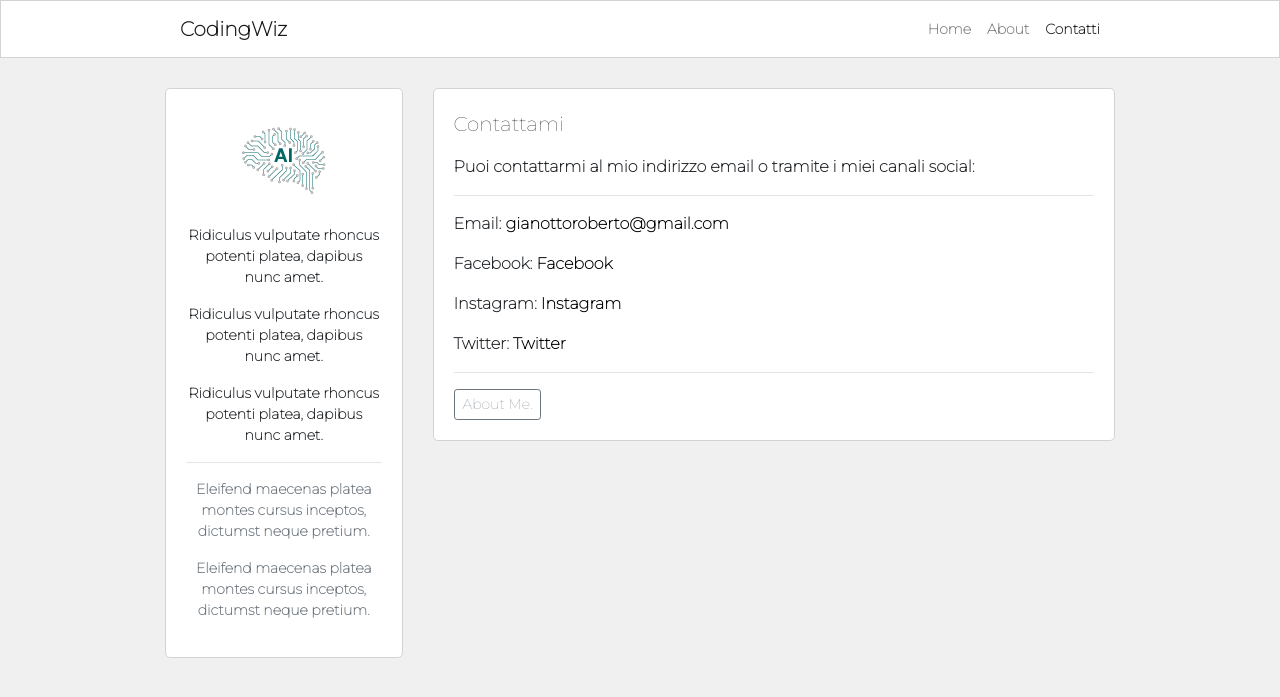
After one commit to pinguinato/FlaskBlog, a Flask app: page /contact in a window 1280 px wide. The commit adds this page. Shown: the top 697 px of the page. Run offline with Flask 2, Linux system fonts and the light colour scheme.

Commit message:
Creazione della pagina dei contatti

```diff
--- a/flask-blog/blog/routes.py
+++ b/flask-blog/blog/routes.py
@@ -35,6 +35,11 @@
 @app.route('/about')
 def about_page():
     return render_template("about_page.html")
+
+
+@app.route('/contact')
+def contact_page():
+    return render_template("contact_page.html")
 
 
 @app.route('/login', methods=["GET", "POST"])
--- a/flask-blog/blog/templates/about_page.html
+++ b/flask-blog/blog/templates/about_page.html
@@ -1,5 +1,5 @@
 {% extends 'base.html' %}
-{% block title %}About{% endblock %}
+{% block title %}About Me.{% endblock %}
 {% block content %}
 
 <div class="container content-container">
@@ -11,6 +11,7 @@
                 <hr>
                 {{ lipsum() }}
                 <hr>
+                <a class="btn btn-sm btn-outline-secondary" href="{{url_for('contact_page')}}">Contact Me.</a>
             </div>
         </div>
 
--- a/flask-blog/blog/templates/base.html
+++ b/flask-blog/blog/templates/base.html
@@ -23,7 +23,7 @@
             <div class="navbar-nav ml-auto">
                 <a class="nav-item nav-link{% if request.path == '/' %} active {% endif %}" href="{{ url_for('homepage') }}">Home <span class="sr-only">(current)</span></a>
                 <a class="nav-item nav-link{% if request.path == '/about' %} active {% endif %}" href="{{ url_for('about_page') }}">About</a>
-                <a class="nav-item nav-link{% if request.path == '/contatti' %} active {% endif %}" href="#">Contatti</a>
+                <a class="nav-item nav-link{% if request.path == '/contact' %} active {% endif %}" href="{{ url_for('contact_page') }}">Contatti</a>
                 {% if current_user.is_authenticated %}
                     <a class="nav-item nav-link{% if request.path == '/create-post' %} active {% endif %}" href="{{ url_for('post_create') }}">Crea Post</a>
                     <a class="nav-item nav-link{% if request.path == '/logout' %} active {% endif %}" href="{{ url_for('logout') }}">Logout</a>
--- /dev/null
+++ b/flask-blog/blog/templates/contact_page.html
@@ -0,0 +1,31 @@
+{% extends 'base.html' %}
+{% block title %}Contact Me.{% endblock %}
+{% block content %}
+
+<div class="container content-container">
+
+    <div class="row no-gutters">
+        <div class="col-md-9 order-md-2">
+            <div class="about-page-block">
+                <p class="lead">Contattami</p>
+                <p>Puoi contattarmi al mio indirizzo email o tramite i miei canali social:</p>
+                <hr>
+                <p>Email: <a href="mailto:gianottoroberto@gmail.com" class="custom-link">gianottoroberto@gmail.com</a></p>
+                <p>Facebook: <a href="#" class="custom-link">Facebook</a></p>
+                <p>Instagram: <a href="#" class="custom-link">Instagram</a></p>
+                <p>Twitter: <a href="#" class="custom-link">Twitter</a></p>
+                <hr>
+                <a class="btn btn-sm btn-outline-secondary" href="{{url_for('about_page')}}">About Me.</a>
+            </div>
+        </div>
+
+        <div class="col-md-3 order-md-1">
+            {% include "about_me_snippet.html" %}
+        </div>
+    </div>
+
+    {% if boolean_flag %}
+        <p>Boolean Flag: True</p>
+    {% endif %}
+</div>
+{% endblock %}
```
Also changed, not shown: flask-blog/README.md, flask-blog/blog.db.
